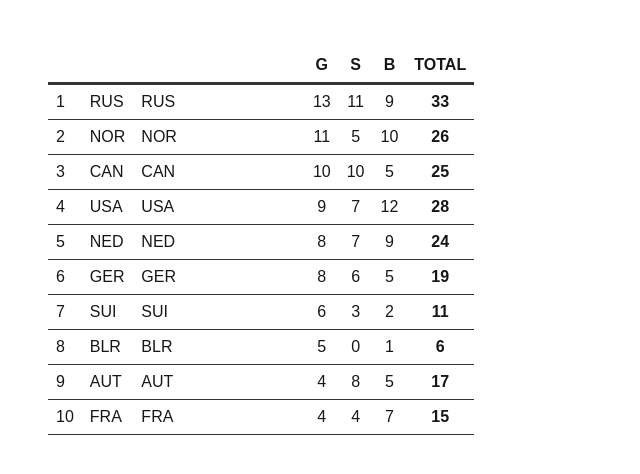
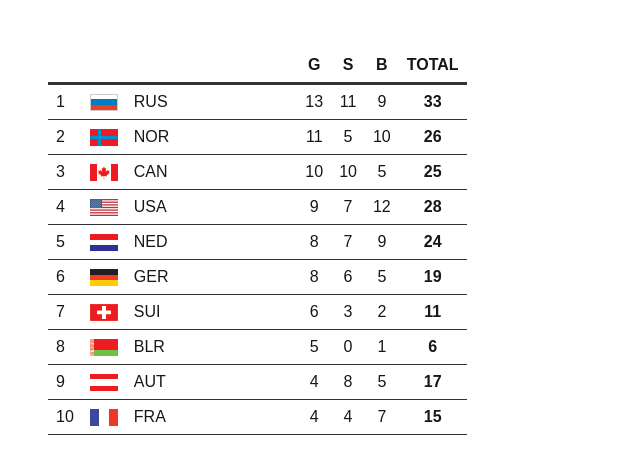
Before and after one commit to Raffaele/medal-count, a Next.js app: page / in a window 1280 px wide. Shown: the top 474 px of the page, without its empty margins (0-640 px from the left). Built offline with nearby package versions, Linux system fonts and the light colour scheme.

Commit message:
Flags added

```diff
--- /dev/null
+++ b/src/app/_components/Flag/Flag.module.css
@@ -0,0 +1,7 @@
+.flag {
+  background-image: url('/flags.png');
+  /* background-size: 100px 100px; */
+  width: 28px;
+  height: 17px;
+  /* background-position-y: ; */
+}
--- /dev/null
+++ b/src/app/_components/Flag/Flag.tsx
@@ -0,0 +1,16 @@
+import { CountryResult } from "@/types";
+import style from "./Flag.module.css";
+
+type Props = {
+  country: CountryResult;
+};
+
+export const Flag = ({ country }: Props) => {
+  const offset = -country.flagIndex * 17;
+  return (
+    <div
+      className={style.flag}
+      style={{ backgroundPositionY: `${offset}px` }}
+    ></div>
+  );
+};
--- a/src/app/_components/MedalData/MedalData.tsx
+++ b/src/app/_components/MedalData/MedalData.tsx
@@ -22,7 +22,9 @@ export const MedalData = ({ sort }: Props) => {
     },
     retry: 0,
     select: (data) => {
-      const sortedCodes = data.map(({ code }) => code);
+      const sortedCodes = data
+        .map(({ code }) => code)
+        .sort((a, b) => a.localeCompare(b));
       return data.map((country) => {
         return {
           ...country,
--- a/src/app/_components/MedalTable/MedalTable.tsx
+++ b/src/app/_components/MedalTable/MedalTable.tsx
@@ -2,6 +2,7 @@ import { CountryResult, SortKey } from "@/types";
 import style from "./MedalTable.module.css";
 import { useMemo } from "react";
 import Link from "next/link";
+import { Flag } from "../Flag/Flag";
 
 type Props = { sort: SortKey; countries: CountryResult[] };
 
@@ -49,7 +50,9 @@ export const MedalTable = ({ sort, countries }: Props) => {
         {sortedCountries.slice(0, 10).map((country, index) => (
           <tr key={country.code}>
             <td>{index + 1}</td>
-            <td>{country.code}</td>
+            <td>
+              <Flag country={country} />
+            </td>
             <td className={style.countryCode}>{country.code}</td>
             <td className={style.value}>{country.gold}</td>
             <td className={style.value}>{country.silver}</td>
```
Also changed, not shown: public/flags.png (added).
